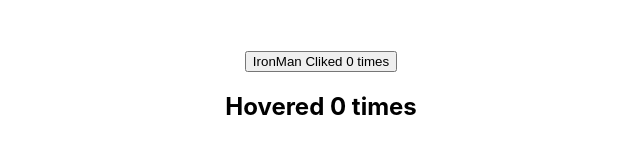
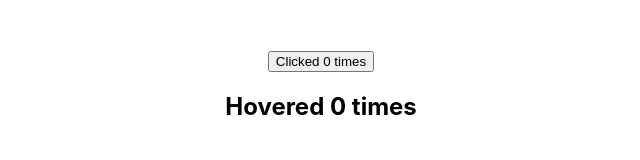
Before and after one commit to sonya0504/learn_react, a React (Create React App) app in the folder hello_world/: page / in a window 1280 px wide. Shown: the top 160 px of the page, without its empty margins (319-959 px from the left). Built offline with nearby package versions, Linux system fonts and the light colour scheme.

Commit message:
Render Props Part 1

```diff
--- a/hello_world/src/App.js
+++ b/hello_world/src/App.js
@@ -1,13 +1,13 @@
 import React from 'react';
 import './App.css';
-import ClickCounter from './components/ClickCounter';
-import HoverCounter from './components/HoverCounter';
+import ClickCounterTwo from './components/clickCounterTwo';
+import HoverCounterTwo from './components/HoverCounterTwo';
 
 function App() {
   return (
     <div className="App">
-      <ClickCounter name="IronMan"/>
-      <HoverCounter />
+      <ClickCounterTwo/>
+      <HoverCounterTwo />
     </div>
   );
 }
--- /dev/null
+++ b/hello_world/src/components/HoverCounterTwo.js
@@ -0,0 +1,26 @@
+import React, { Component } from 'react'
+
+class hoverCounterTwo extends Component {
+    constructor(props) {
+        super(props)
+
+        this.state = {
+             count: 0
+        }
+    }
+
+    incrementCount = () => {
+        this.setState(prevState => {
+            return {count: prevState.count + 1}
+        })
+    }
+
+    render() {
+        const { count } = this.state;
+        return (
+            <h2 onMouseOver={this.incrementCount}>Hovered {count} times</h2>
+        )
+    }
+}
+
+export default hoverCounterTwo;
--- /dev/null
+++ b/hello_world/src/components/clickCounterTwo.js
@@ -0,0 +1,26 @@
+import React, { Component } from 'react'
+
+class clickCounterTwo extends Component {
+    constructor(props) {
+        super(props)
+
+        this.state = {
+             count: 0
+        }
+    }
+
+    incrementCount = () => {
+        this.setState(prevState => {
+            return {count: prevState.count + 1}
+        })
+    }
+
+    render() {
+        const { count } = this.state;
+        return (
+            <button onClick={this.incrementCount}>Clicked {count} times</button>
+        )
+    }
+}
+
+export default clickCounterTwo;
```
Also changed, not shown: 1 other file (tests, documents, lock files or other folders).
